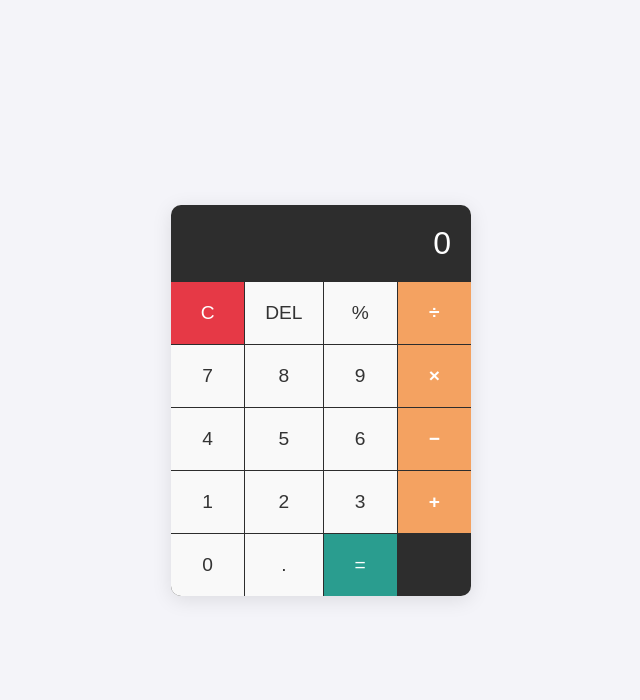
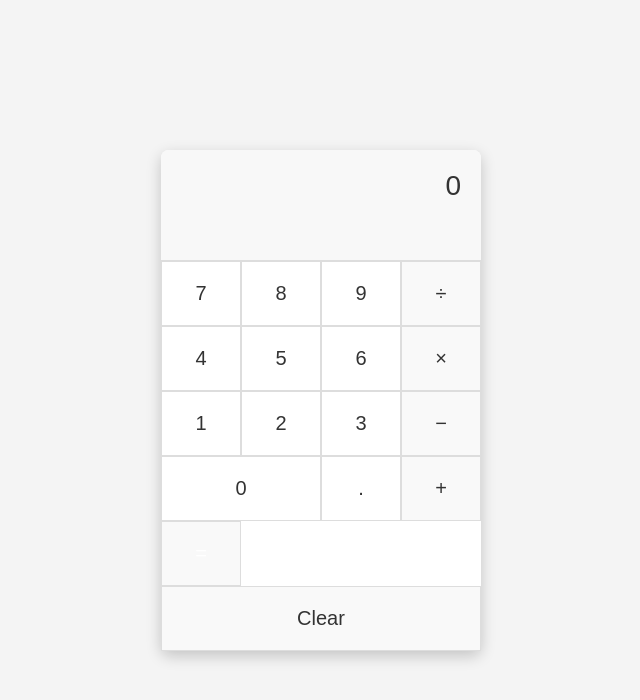
Before and after one commit to odl-user-1751277/CAPSTONE-PROJECT, a plain HTML site: page index.html in a window 1280 px wide. Shown: the whole page, without its empty margins (319-959 px from the left). Drawn offline with Linux system fonts and the light colour scheme.

Commit message:
Auto-deploy: Updated web app - 2025-06-09 23:03:57

```diff
--- a/index.html
+++ b/index.html
@@ -7,160 +7,133 @@
     <style>
         body {
             font-family: Arial, sans-serif;
+            margin: 0;
+            padding: 0;
             display: flex;
             justify-content: center;
             align-items: center;
             height: 100vh;
-            margin: 0;
-            background: #f4f4f9;
+            background-color: #f4f4f4;
         }
 
-        .calculator {
-            width: 300px;
+        #calculator {
+            width: 320px;
             background: #fff;
-            box-shadow: 0px 4px 20px rgba(0, 0, 0, 0.1);
-            border-radius: 10px;
-            overflow: hidden;
+            border-radius: 8px;
+            box-shadow: 0 5px 15px rgba(0, 0, 0, 0.2);
         }
 
-        .display {
-            background: #2d2d2d;
-            color: #fff;
+        #display {
+            text-align: right;
             padding: 20px;
-            font-size: 2rem;
-            text-align: right;
-            overflow: hidden;
-            white-space: nowrap;
+            font-size: 28px;
+            border-top-left-radius: 8px;
+            border-top-right-radius: 8px;
+            color: #333;
+            height: 70px;
+            background-color: #f8f8f8;
+            border-bottom: 1px solid #ddd;
         }
 
         .buttons {
             display: grid;
             grid-template-columns: repeat(4, 1fr);
-            gap: 1px;
-            background: #2d2d2d;
         }
 
-        button {
+        .button {
+            font-size: 20px;
+            border: 1px solid #ddd;
             padding: 20px;
-            font-size: 1.2rem;
-            background: #f9f9f9;
-            border: none;
-            outline: none;
             cursor: pointer;
-            transition: background 0.2s;
+            text-align: center;
+            background: #fff;
             color: #333;
+            transition: background 0.3s;
         }
 
-        button:hover {
-            background: #eaeaea;
+        .button:hover {
+            background: #f0f0f0;
         }
 
-        button.operator {
-            font-weight: bold;
-            background: #f4a261;
-            color: #fff;
+        .button.action {
+            background: #f9f9f9;
         }
 
-        button.operator:hover {
-            background: #e76f51;
+        .highlight {
+            background-color: #007bff;
+            color: white;
         }
 
-        button.clear {
-            background: #e63946;
-            color: #fff;
+        .button.zero {
+            grid-column: span 2;
         }
 
-        button.clear:hover {
-            background: #d62828;
-        }
-
-        button.equal {
-            background: #2a9d8f;
-            color: #fff;
-        }
-
-        button.equal:hover {
-            background: #21867a;
-        }
-
-        @media (max-width: 400px) {
-            .calculator {
+        @media (max-width: 600px) {
+            #calculator {
                 width: 90%;
-            }
-            button {
-                font-size: 1rem;
             }
         }
     </style>
 </head>
 <body>
-    <div class="calculator">
-        <div class="display" id="display">0</div>
+    <div id="calculator">
+        <div id="display">0</div>
         <div class="buttons">
-            <button class="clear" onclick="clearDisplay()">C</button>
-            <button onclick="deleteLast()">DEL</button>
-            <button onclick="appendOperator('%')">%</button>
-            <button class="operator" onclick="appendOperator('/')">÷</button>
-
-            <button onclick="appendNumber('7')">7</button>
-            <button onclick="appendNumber('8')">8</button>
-            <button onclick="appendNumber('9')">9</button>
-            <button class="operator" onclick="appendOperator('*')">×</button>
-
-            <button onclick="appendNumber('4')">4</button>
-            <button onclick="appendNumber('5')">5</button>
-            <button onclick="appendNumber('6')">6</button>
-            <button class="operator" onclick="appendOperator('-')">−</button>
-
-            <button onclick="appendNumber('1')">1</button>
-            <button onclick="appendNumber('2')">2</button>
-            <button onclick="appendNumber('3')">3</button>
-            <button class="operator" onclick="appendOperator('+')">+</button>
-
-            <button onclick="appendNumber('0')">0</button>
-            <button onclick="appendNumber('.')">.</button>
-            <button class="equal" onclick="evaluateExpression()">=</button>
+            <div class="button" data-value="7">7</div>
+            <div class="button" data-value="8">8</div>
+            <div class="button" data-value="9">9</div>
+            <div class="button action" data-value="/">÷</div>
+            <div class="button" data-value="4">4</div>
+            <div class="button" data-value="5">5</div>
+            <div class="button" data-value="6">6</div>
+            <div class="button action" data-value="*">×</div>
+            <div class="button" data-value="1">1</div>
+            <div class="button" data-value="2">2</div>
+            <div class="button" data-value="3">3</div>
+            <div class="button action" data-value="-">−</div>
+            <div class="button zero" data-value="0">0</div>
+            <div class="button" data-value=".">.</div>
+            <div class="button action" data-value="+">+</div>
+            <div class="button action highlight" data-value="=">=</div>
+            <div class="button action" data-value="C" style="grid-column:span 4;text-align: center;">Clear</div>
         </div>
     </div>
+    <script>
+        const display = document.getElementById("display");
+        const buttons = document.querySelectorAll(".button");
+        let currentValue = "0";
+        let operator = null;
+        let storedValue = null;
 
-    <script>
-        const display = document.getElementById('display');
-
-        function clearDisplay() {
-            display.textContent = '0';
+        function updateDisplay() {
+            display.textContent = currentValue;
         }
 
-        function deleteLast() {
-            if (display.textContent.length > 1) {
-                display.textContent = display.textContent.slice(0, -1);
-            } else {
-                display.textContent = '0';
-            }
-        }
+        buttons.forEach(button => {
+            button.addEventListener("click", () => {
+                const value = button.getAttribute("data-value");
 
-        function appendNumber(number) {
-            if (display.textContent === '0') {
-                display.textContent = number;
-            } else {
-                display.textContent += number;
-            }
-        }
+                if (value === "C") {
+                    currentValue = "0";
+                    storedValue = null;
+                    operator = null;
+                } else if (value === "=") {
+                    if (storedValue !== null && operator) {
+                        currentValue = eval(`${storedValue} ${operator} ${currentValue}`);
+                        storedValue = null;
+                    }
+                } else if ("+-*/".includes(value)) {
+                    storedValue = currentValue;
+                    operator = value;
+                    currentValue = "0";
+                } else {
+                    currentValue = currentValue === "0" ? value : currentValue + value;
+                }
+                updateDisplay();
+            });
+        });
 
-        function appendOperator(operator) {
-            const lastChar = display.textContent.slice(-1);
-            if ('+-*/%'.includes(lastChar)) {
-                deleteLast();
-            }
-            display.textContent += operator;
-        }
-
-        function evaluateExpression() {
-            try {
-                display.textContent = eval(display.textContent.replace(/×/g, '*').replace(/÷/g, '/'));
-            } catch {
-                display.textContent = 'Error';
-            }
-        }
+        updateDisplay();
     </script>
 </body>
 </html>
```
